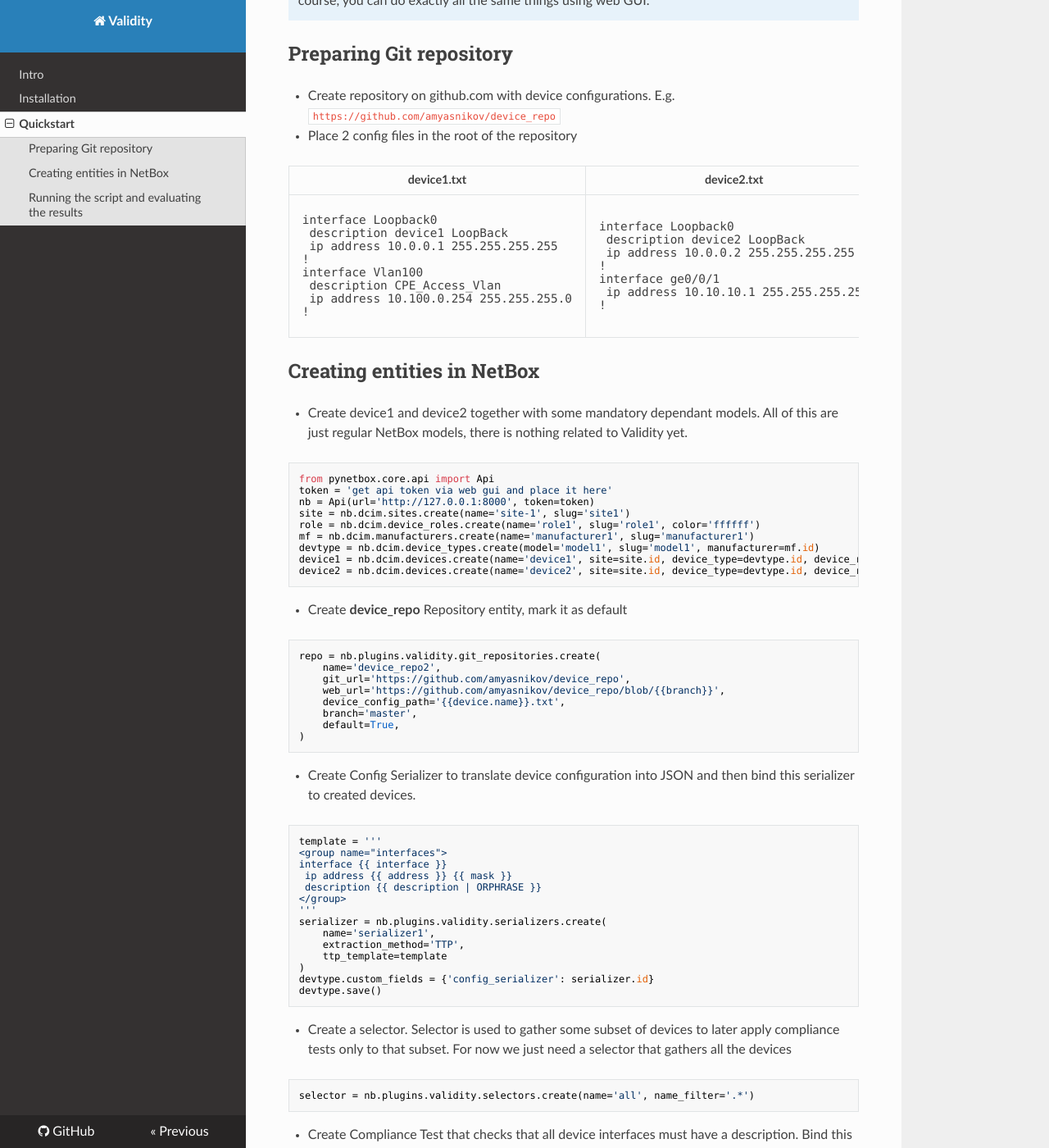
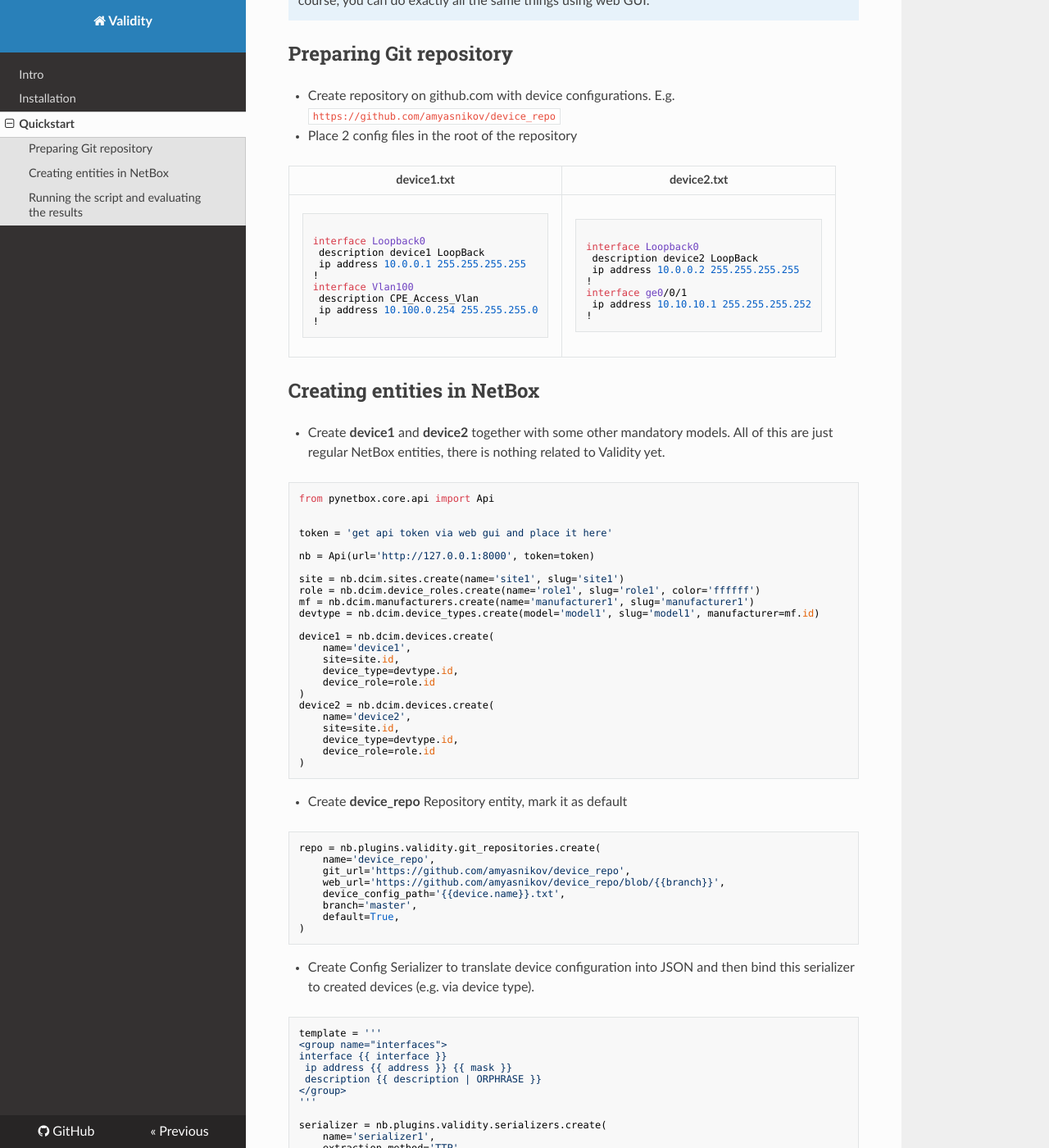
Before and after one commit to amyasnikov/validity, an MkDocs documentation site: the page built from docs/quickstart.md, in a window 1280 px wide and 1400 px high, scrolled down 284 px. Shown: the whole window at 82% size. Built offline with MkDocs 1.6.1, drawn with Linux system fonts in a browser that asks for light colours; nearby versions of some CDN libraries; some of the changed text lies outside the part shown.

Commit message:
quickstart continue

````diff
--- a/docs/quickstart.md
+++ b/docs/quickstart.md
@@ -8,8 +8,8 @@
 
 ## Preparing Git repository
 
-* Create repository on github.com with device configurations.
-E.g. `https://github.com/amyasnikov/device_repo`
+* Create repository on github.com with device configurations. E.g. <br/>
+`https://github.com/amyasnikov/device_repo`
 
 * Place 2 config files in the root of the repository
 
@@ -20,7 +20,7 @@ E.g. `https://github.com/amyasnikov/device_repo`
 </tr>
 <tr>
 <td>
-<pre>
+<pre><code>
 interface Loopback0
  description device1 LoopBack
  ip address 10.0.0.1 255.255.255.255
@@ -29,10 +29,10 @@ interface Vlan100
  description CPE_Access_Vlan
  ip address 10.100.0.254 255.255.255.0
 !
-</pre>
+</code></pre>
 </td>
 <td>
-<pre>
+<pre><code>
 interface Loopback0
  description device2 LoopBack
  ip address 10.0.0.2 255.255.255.255
@@ -40,7 +40,7 @@ interface Loopback0
 interface ge0/0/1
  ip address 10.10.10.1 255.255.255.252
 !
-</pre>
+</code></pre>
 </td>
 </tr>
 </table>
@@ -48,25 +48,40 @@ interface ge0/0/1
 
 ## Creating entities in NetBox
 
-* Create device1 and device2 together with some mandatory dependant models. All of this are just regular NetBox models, there is nothing related to Validity yet.
+* Create **device1** and **device2** together with some other mandatory models. All of this are just regular NetBox entities, there is nothing related to Validity yet.
 
 ```python
 from pynetbox.core.api import Api
+
+
 token = 'get api token via web gui and place it here'
+
 nb = Api(url='http://127.0.0.1:8000', token=token)
-site = nb.dcim.sites.create(name='site-1', slug='site1')
+
+site = nb.dcim.sites.create(name='site1', slug='site1')
 role = nb.dcim.device_roles.create(name='role1', slug='role1', color='ffffff')
 mf = nb.dcim.manufacturers.create(name='manufacturer1', slug='manufacturer1')
 devtype = nb.dcim.device_types.create(model='model1', slug='model1', manufacturer=mf.id)
-device1 = nb.dcim.devices.create(name='device1', site=site.id, device_type=devtype.id, device_role=role.id)
-device2 = nb.dcim.devices.create(name='device2', site=site.id, device_type=devtype.id, device_role=role.id)
+
+device1 = nb.dcim.devices.create(
+    name='device1',
+    site=site.id,
+    device_type=devtype.id,
+    device_role=role.id
+)
+device2 = nb.dcim.devices.create(
+    name='device2',
+    site=site.id,
+    device_type=devtype.id,
+    device_role=role.id
+)
 ```
 
 * Create **device_repo** Repository entity, mark it as default
 
 ```python
 repo = nb.plugins.validity.git_repositories.create(
-    name='device_repo2',
+    name='device_repo',
     git_url='https://github.com/amyasnikov/device_repo',
     web_url='https://github.com/amyasnikov/device_repo/blob/{{branch}}',
     device_config_path='{{device.name}}.txt',
@@ -75,7 +90,7 @@ repo = nb.plugins.validity.git_repositories.create(
 )
 ```
 
-* Create Config Serializer to translate device configuration into JSON and then bind this serializer to created devices.
+* Create Config Serializer to translate device configuration into JSON and then bind this serializer to created devices (e.g. via device type).
 
 ```python
 template = '''
@@ -85,6 +100,7 @@ interface {{ interface }}
  description {{ description | ORPHRASE }}
 </group>
 '''
+
 serializer = nb.plugins.validity.serializers.create(
     name='serializer1',
     extraction_method='TTP',
@@ -100,11 +116,12 @@ devtype.save()
 selector = nb.plugins.validity.selectors.create(name='all', name_filter='.*')
 ```
 
-* Create Compliance Test that checks that all device interfaces must have a description. Bind this test to the selector create previously
+* Create Compliance Test that checks that all device interfaces have a description. Bind this test to the selector created previously
 
 ```
 expression = '''
-jq('.interfaces[] | select(.description).interface', device.config) == jq('.interfaces[].interface', device.config)
+jq('.interfaces[] | select(.description).interface', device.config) == \
+jq('.interfaces[].interface', device.config)
 '''
 
 test = nb.plugins.validity.tests.create(
````
